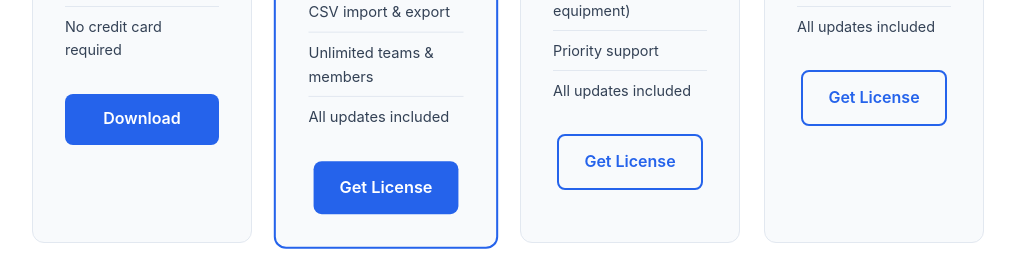
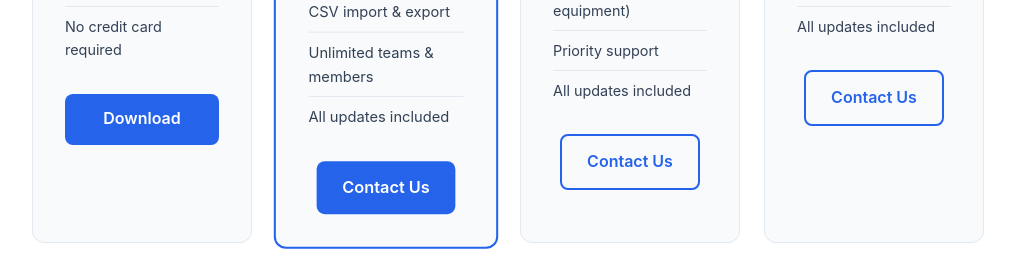
Before and after one commit to babrock89/shiftgrid-site, a plain HTML site: page pricing.html in a window 1280 px wide. Shown: the part 668-932 px from the top of the page, without its empty margins (132-1147 px from the left). Drawn offline with Linux system fonts and the light colour scheme.

Commit message:
Disable purchase links, redirect to contact page
Co-Authored-By: Claude Opus 4.6 <noreply@anthropic.com>

```diff
--- a/pricing.html
+++ b/pricing.html
@@ -63,7 +63,7 @@
                     <li>Unlimited teams & members</li>
                     <li>All updates included</li>
                 </ul>
-                <a href="https://buy.stripe.com/9B68wR86c6Q0ghj5DK28800" class="btn">Get License</a>
+                <a href="contact.html?subject=license&tier=starter" class="btn">Contact Us</a>
             </div>
 
             <!-- Tier B -->
@@ -77,7 +77,7 @@
                     <li>Priority support</li>
                     <li>All updates included</li>
                 </ul>
-                <a href="https://buy.stripe.com/9B628t5Y47U40il0jq28801" class="btn btn-secondary">Get License</a>
+                <a href="contact.html?subject=license&tier=professional" class="btn btn-secondary">Contact Us</a>
             </div>
 
             <!-- Enterprise -->
@@ -91,7 +91,7 @@
                     <li>Priority support</li>
                     <li>All updates included</li>
                 </ul>
-                <a href="https://buy.stripe.com/bJe4gBfyE4HS0ileag28802" class="btn btn-secondary">Get License</a>
+                <a href="contact.html?subject=license&tier=enterprise" class="btn btn-secondary">Contact Us</a>
             </div>
         </div>
 
```
